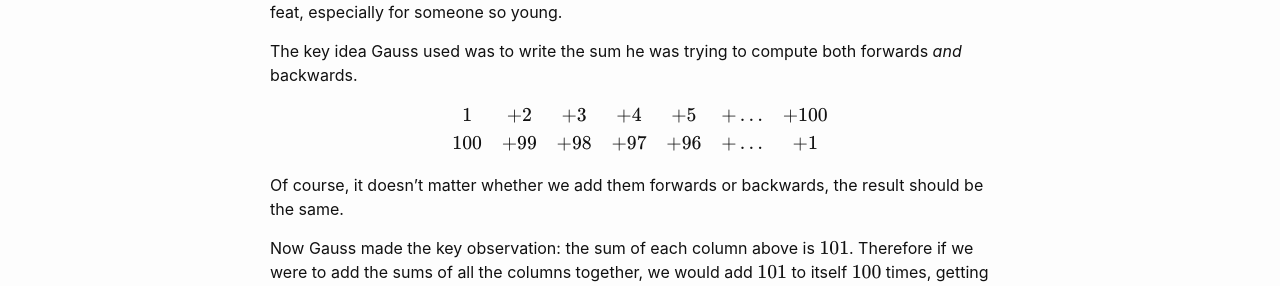
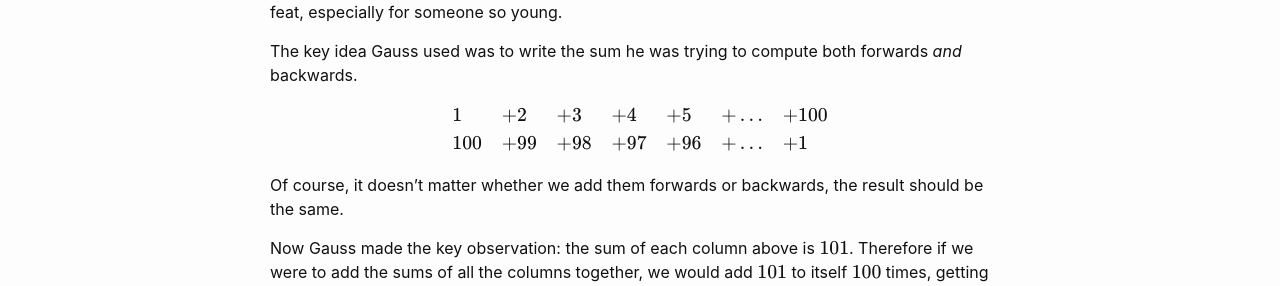
Before and after one commit to wcasper/math180fall2021, a Jekyll site: the page built from _modules/strategies/strat-rewrite.md, in a window 1280 px wide. Shown: the part 555-841 px from the top of the page. Built offline with Jekyll 4.4.1, drawn with Linux system fonts in a browser that asks for light colours.

Commit message:
left align expression

```diff
--- a/_modules/strategies/strat-rewrite.md
+++ b/_modules/strategies/strat-rewrite.md
@@ -21,7 +21,7 @@ Since the class was full of very young people, their teacher expected this to ta
 
 The key idea Gauss used was to write the sum he was trying to compute both forwards *and* backwards.
 
-$$\begin{array}{ccccccc}
+$$\begin{array}{lllllll}
 1   & +2  & +3  & +4  & +5  & +\dots & + 100\\
 100 & +99 & +98 & +97 & +96 & +\dots & + 1
 \end{array}$$
```
